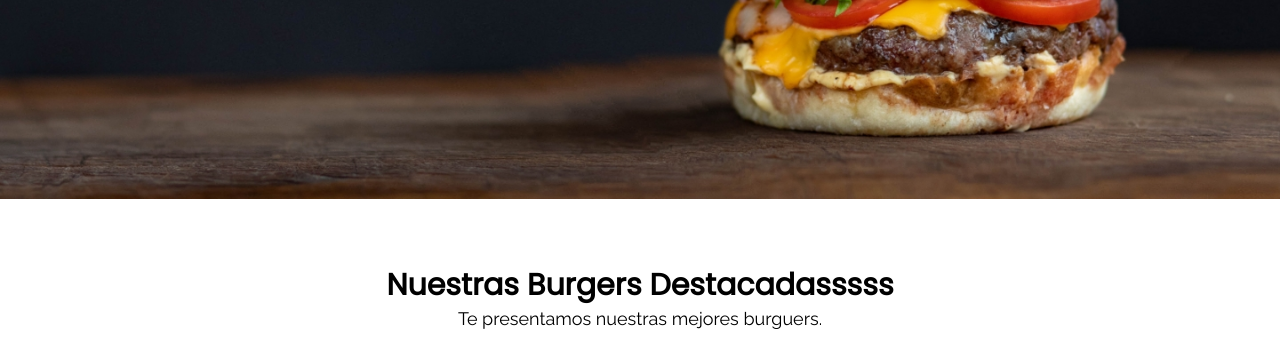
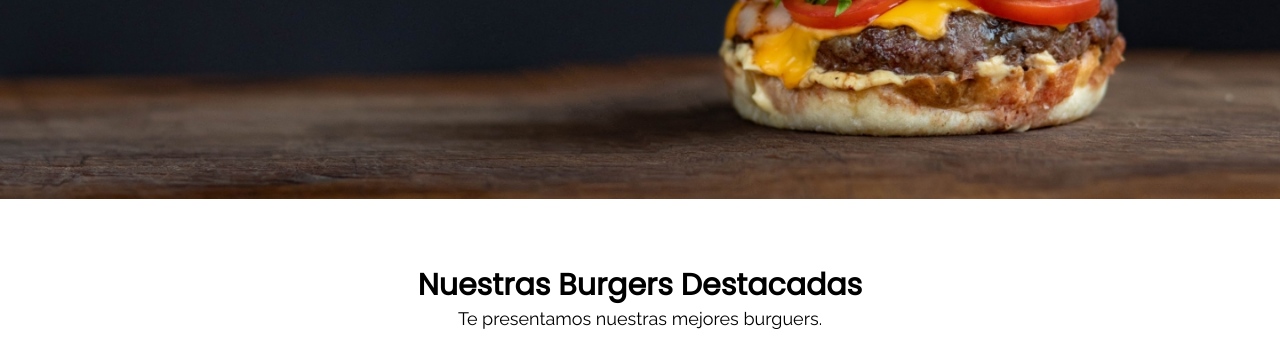
Before and after one commit to cheloflorez/proyectocoder, a plain HTML site: page index.html in a window 1280 px wide. Shown: the part 601-952 px from the top of the page. Drawn offline with Linux system fonts and the light colour scheme.

Commit message:
Cambio index.html

```diff
--- a/index.html
+++ b/index.html
@@ -38,7 +38,7 @@
     <main>
         <section>
             <div class="productos-texto">
-                <h2>Nuestras Burgers Destacadasssss</h2>
+                <h2>Nuestras Burgers Destacadas</h2>
                 <p>Te presentamos nuestras mejores burguers.</p>
             </div>
             <div class="productos-items">
```
